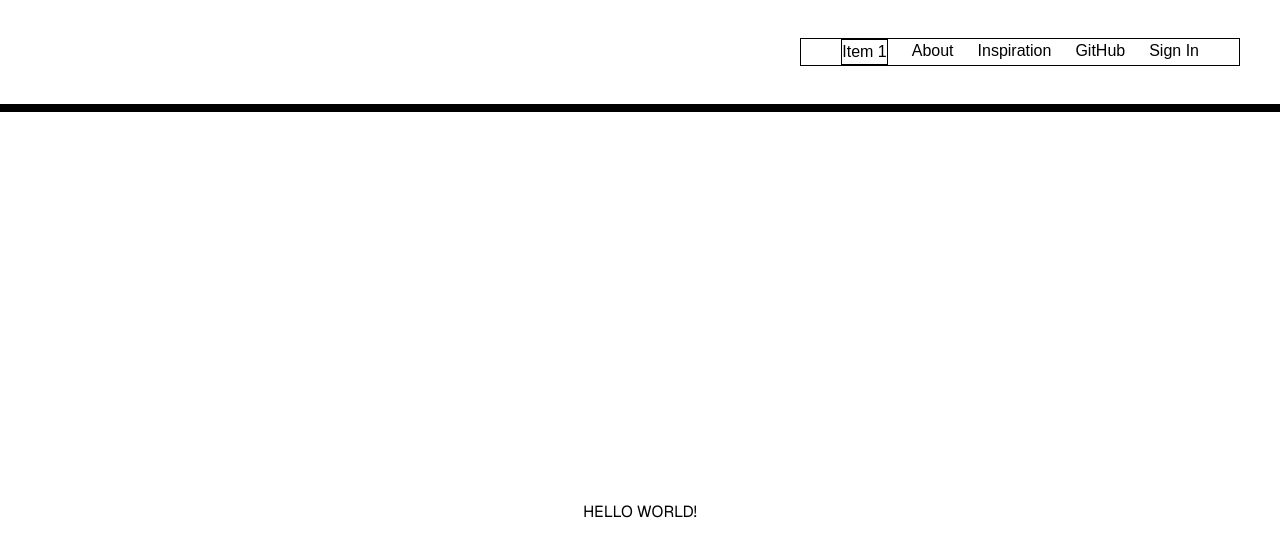
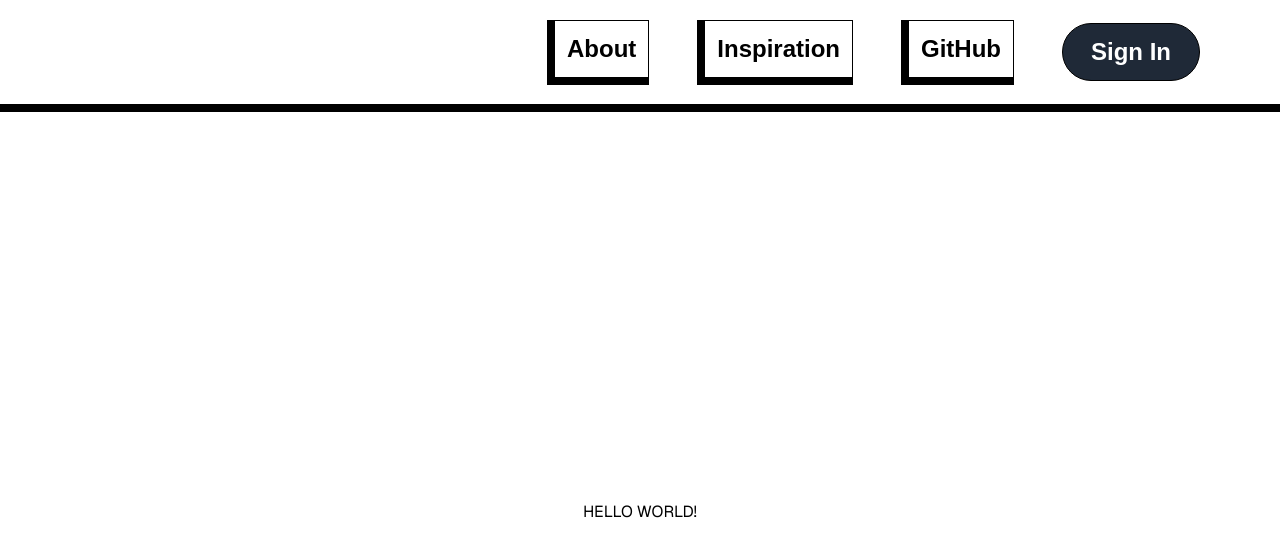
Before and after one commit to canfieca/canfield-archive, a Next.js app: page / in a window 1280 px wide. Shown: the top 556 px of the page. Built offline with nearby package versions, Linux system fonts and the light colour scheme.

Commit message:
designed the UI for the right side of navbar

```diff
--- a/app/layout.tsx
+++ b/app/layout.tsx
@@ -28,12 +28,11 @@ export default function RootLayout({
         className={`${geistSans.variable} ${geistMono.variable} antialiased overflow-hidden`}
       >
         <nav className="relative size-28 w-auto text-black bg-gray border-b-8 border-black flex items-center">
-          <ul className="absolute top-1/2 transform -translate-y-1/2 border border-black right-10 inline-flex px-10 space-x-6">
-            <li className="border border-black">Item 1</li>
-            <li>About</li>
-            <li>Inspiration</li>
-            <li>GitHub</li>
-            <li>Sign In</li>
+          <ul className="absolute top-1/2 transform -translate-y-1/2 right-10 inline-flex px-10 space-x-12 h-16 items-center">
+            <li className="text-2xl font-bold border-b-8 border-l-8 border border-black p-3 ">About</li>
+            <li className="text-2xl font-bold border-b-8 border-l-8 border border-black p-3 ">Inspiration</li>
+            <li className="text-2xl font-bold border-b-8 border-l-8 border border-black p-3 ">GitHub</li>
+            <li className="text-2xl font-bold p-3 pr-7 pl-7 border border-black rounded-full bg-gray-800 text-white">Sign In</li>
           </ul>
         </nav>
         {children}
```
